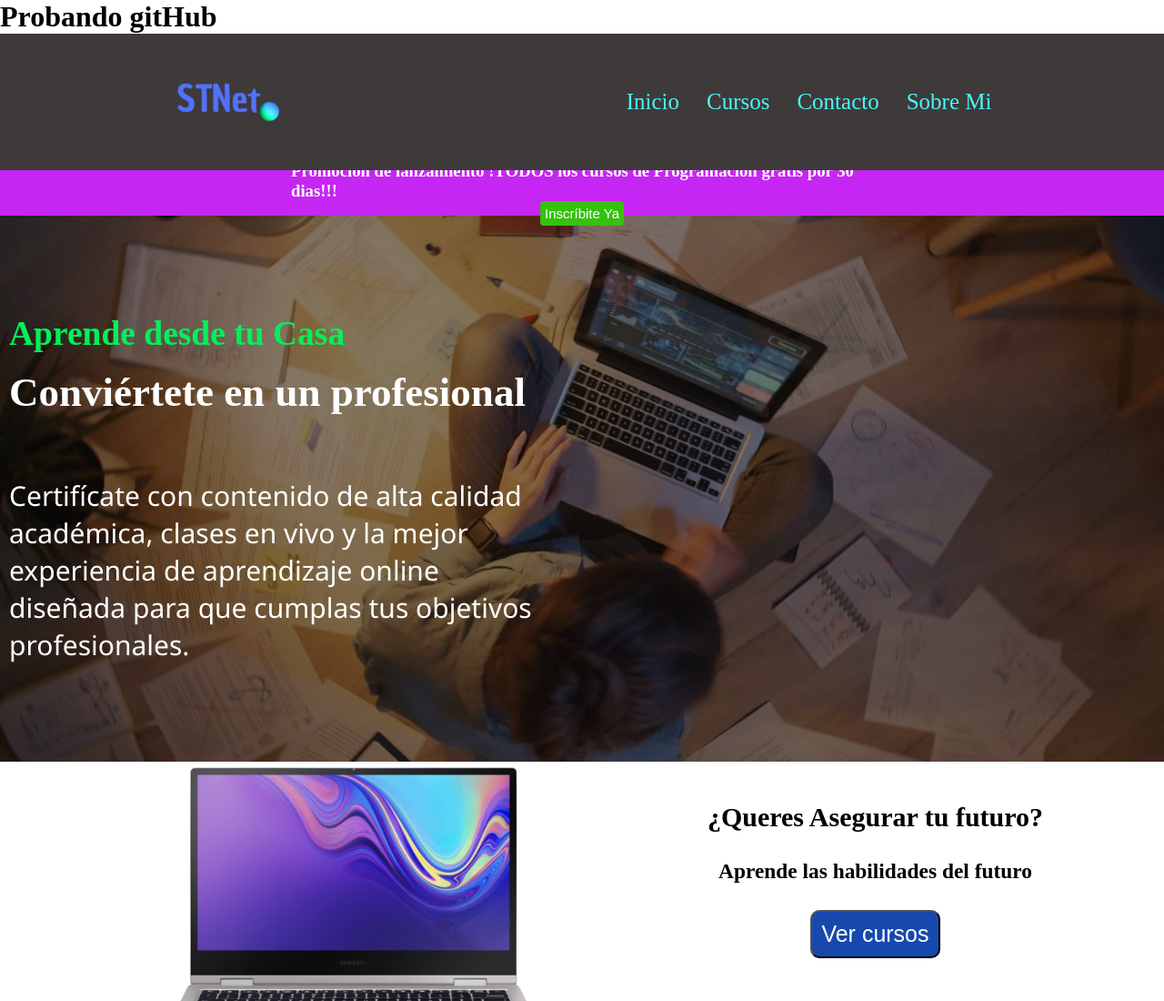
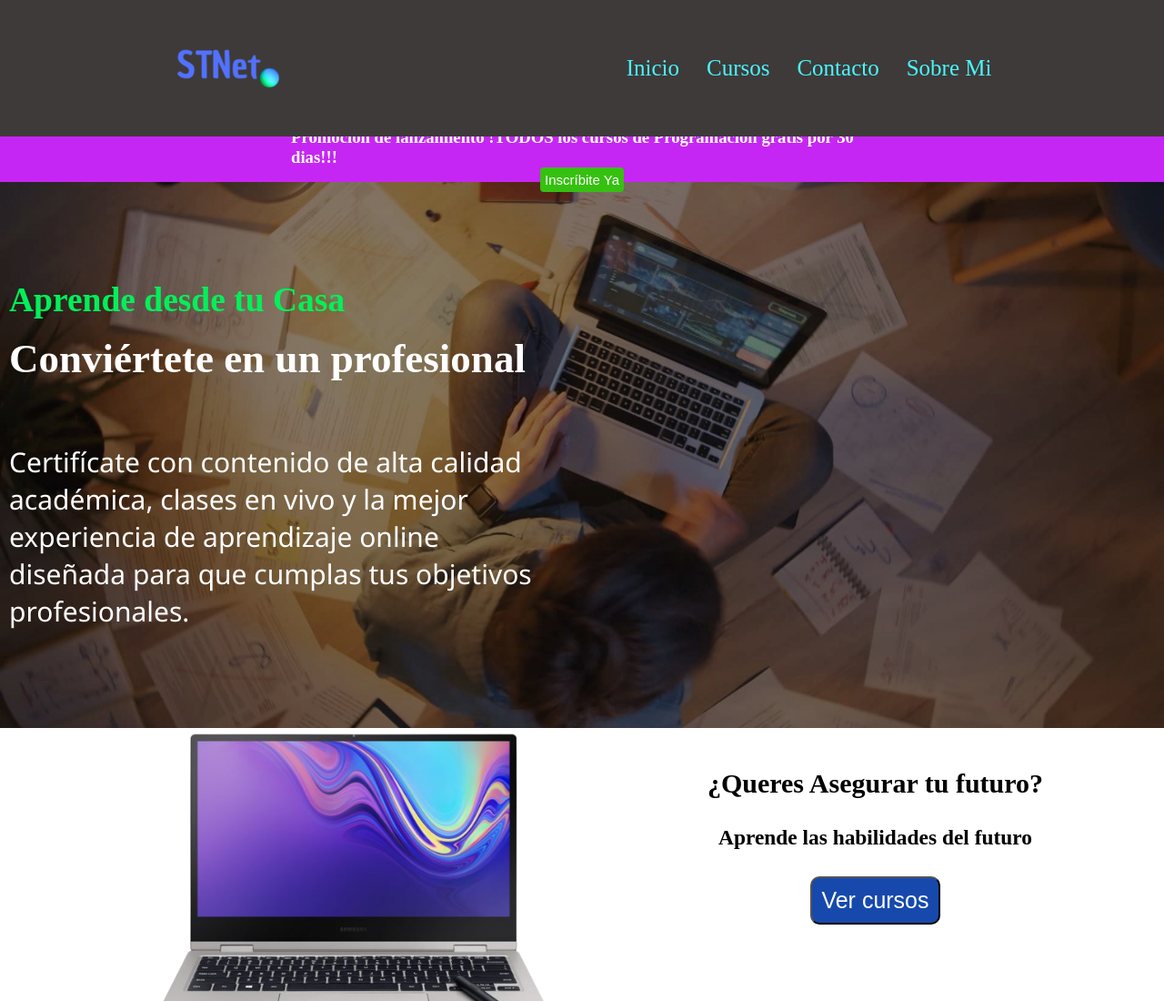
Before and after one commit to federic47/idea-Koss, a plain HTML site: page index.html in a window 1280 px wide. Shown: the top 1100 px of the page at 91% size. Drawn offline with Linux system fonts and the light colour scheme.

Commit message:
segundo commit porque me olvide de limpiar algo

```diff
--- a/index.html
+++ b/index.html
@@ -9,7 +9,6 @@
     <title>Inicio</title>
 </head>
 <body>
- <h1>Probando gitHub</h1>
 
     <!-- HEADER------------ -->
 	<header>
```
